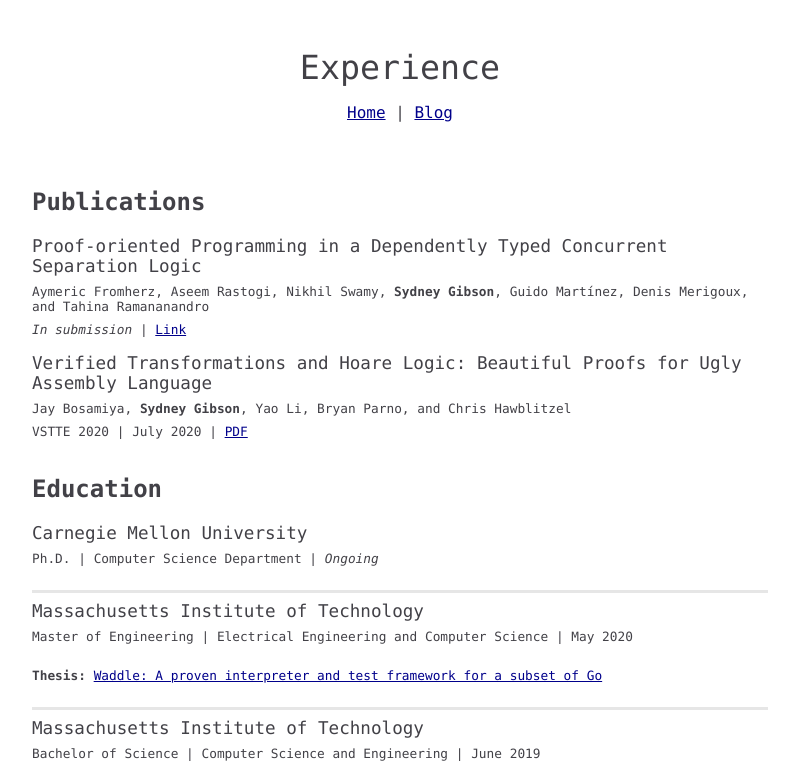
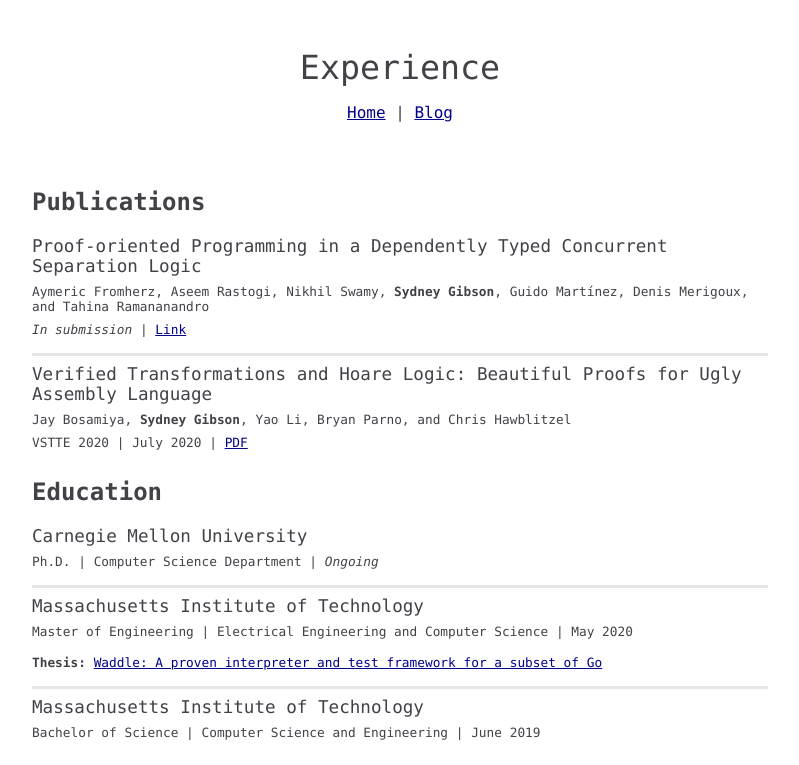
Before and after one commit to sydgibs/sydgibs.github.io, a plain HTML site: page experience.html in a window 1280 px wide. Shown: the top 765 px of the page, without its empty margins (240-1039 px from the left). Drawn offline with Linux system fonts and the light colour scheme.

Commit message:
Visually separate publications

```diff
--- a/experience.html
+++ b/experience.html
@@ -40,7 +40,7 @@
 
         <div class="paper-desc">
           <i>In submission</i> | <a href="https://www.fstar-lang.org/papers/steel/">Link</a>
-        </div>
+        </div><hr color="#E6E6E6">
 
         <div class="paper">
           Verified Transformations and Hoare Logic: Beautiful Proofs for Ugly Assembly Language
--- a/main.css
+++ b/main.css
@@ -79,7 +79,7 @@ a {
 .paper-desc {
     font-size: 0.8em;
     padding-top: 8px;
-    padding-bottom: 16px;
+    padding-bottom: 8px;
 }
 
 .paper-authors {
```
Also changed, not shown: index.html (+1 -1 lines).
